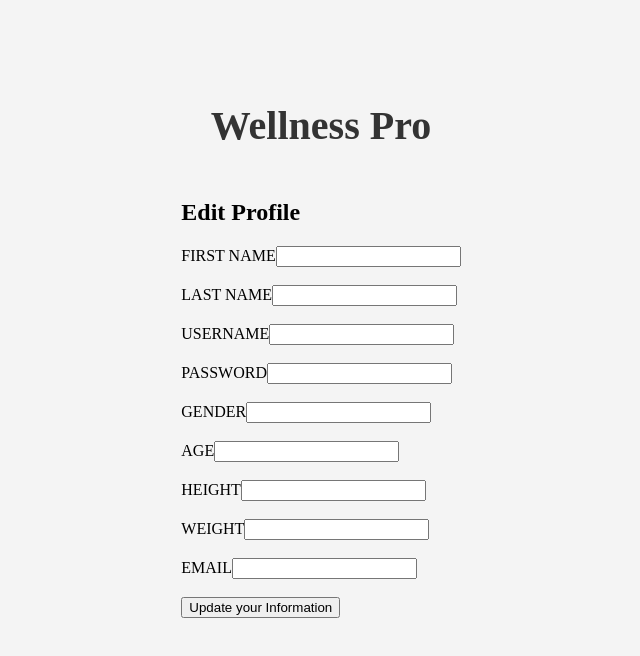
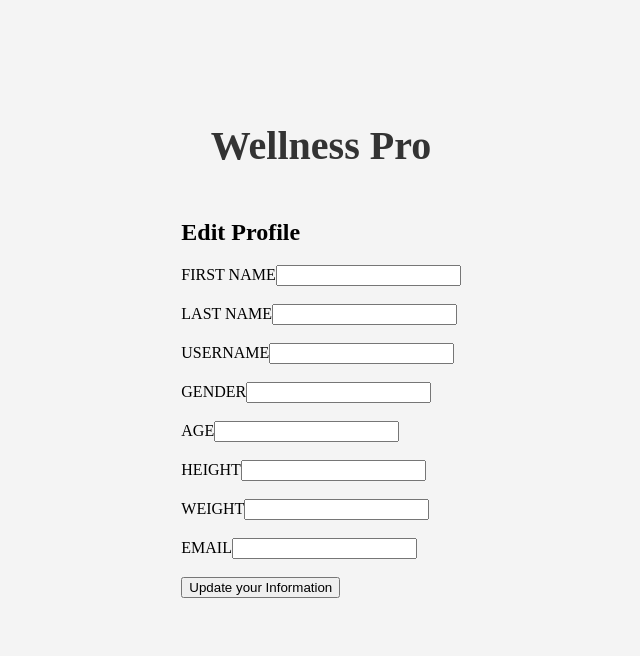
Before and after one commit to ZackAlaoui/COP4331_LargeProject, a React (Vite) app in the folder frontend/: page /editprofile in a window 1280 px wide. Shown: the top 656 px of the page, without its empty margins (319-959 px from the left). Built offline with nearby package versions, Linux system fonts and the light colour scheme.

Commit message:
Brought back some old code

```diff
--- a/frontend/src/components/EditProfile.tsx
+++ b/frontend/src/components/EditProfile.tsx
@@ -43,6 +43,8 @@ function EditProfile() {
         Email: email,
       };
 
+      console.log(obj);
+
       //Converting our object to a string before sending to our API
       var js = JSON.stringify(obj);
 
@@ -58,13 +60,14 @@ function EditProfile() {
       );
 
       const res = JSON.parse(await response.text());
+      console.log(res);
 
       if (res.message === "Updated User") {
         localStorage.setItem("user_data", res.id);
         setMessage("Updated!");
         return;
       } else {
-        setMessage("Failed to Update!");
+        setMessage(res.message);
         return;
       }
     } catch (error: any) {
@@ -167,15 +170,6 @@ function EditProfile() {
       </div>
       <br />
       <div className="Inputs">
-        PASSWORD
-        <input
-          type="text"
-          value={password || ""}
-          onChange={(e) => setPassword(e.target.value)}
-        />
-      </div>
-      <br />
-      <div className="Inputs">
         GENDER
         <input
           type="text"
```
